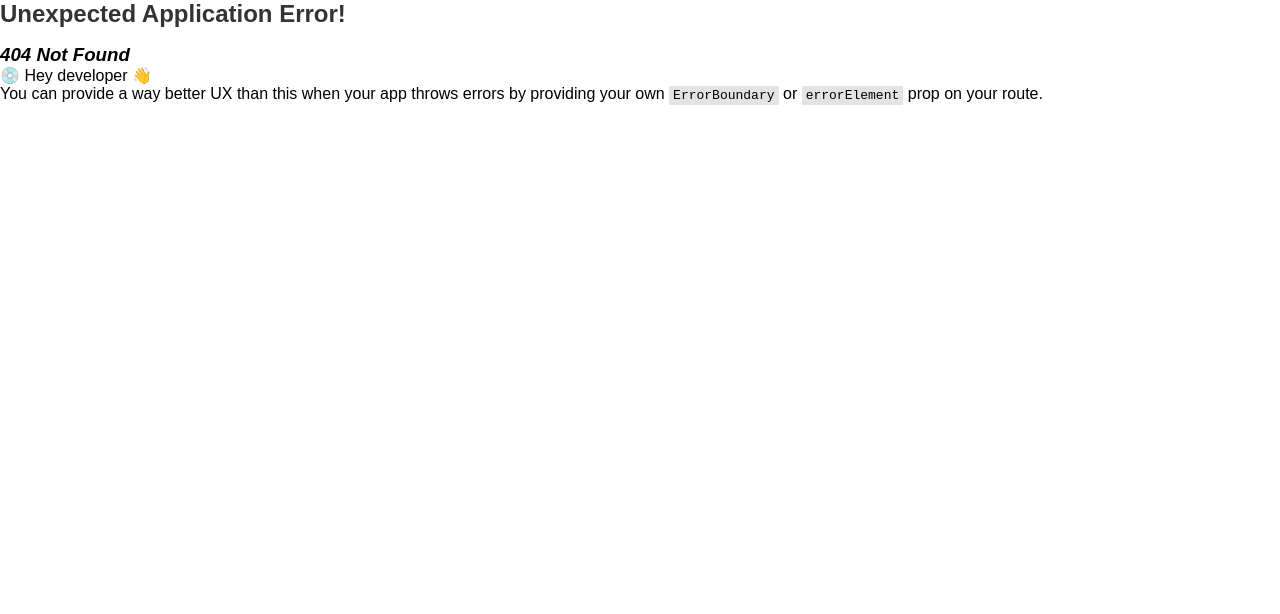
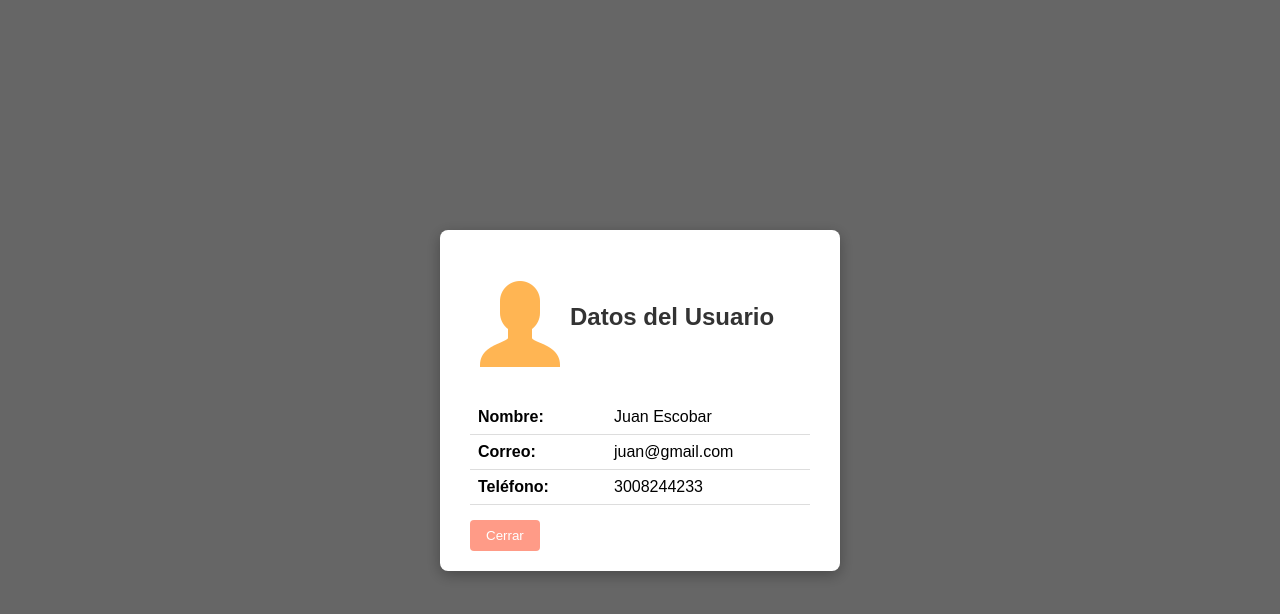
Before and after one commit to Rawcossio/app-health-food, a React (Vite) app: page /Perfil in a window 1280 px wide. Before the commit this address had no page. Shown: the top 614 px of the page. Built offline with nearby package versions, Linux system fonts and the light colour scheme.

Commit message:
se crea las rutas

```diff
--- a/src/Components/Direcciones.jsx
+++ b/src/Components/Direcciones.jsx
@@ -41,6 +41,7 @@ const Direcciones = () => {
           </div>
         </section>
         <button>Agregar nueva Dirección</button>
+
       </div>
     </section>
   );
--- a/src/Components/HeaderHome.jsx
+++ b/src/Components/HeaderHome.jsx
@@ -3,7 +3,10 @@ import direccion from '/direccion.png'
 import metodos from '/metodos.png'
 import contactenos from '/contactenos.png'
 import perfil from '/perfil.png'
+import { Link } from 'react-router-dom'
 function HeaderHome() {
+
+
 
     return(
         <section className="header">
@@ -12,11 +15,11 @@ function HeaderHome() {
             <img src="public/go.png" alt=""/>
             </div>
             <nav className='nav-header'>
-                <a href=""><img src={ordenes} alt="ordenes" /> Mis Ordenes</a>
-                <a href=""><img src={direccion} alt="" /> Dirección de envio</a>
-                <a href=""><img src={metodos} alt="" /> Metodos de pago</a>
-                <a href=""><img src={contactenos} alt="" /> Contactenos</a>
-                <a href=""><img src={perfil} alt="" /> Mi perfil</a>
+                <Link to="/Orden"><img src={ordenes} alt="ordenes" /> Mis Ordenes</Link>
+                <Link to="/direccion"><img src={direccion} alt="" /> Dirección de envio</Link>
+                <Link to="/metodopago"><img src={metodos} alt="" /> Metodos de pago</Link>
+                <Link to="https://web.whatsapp.com/"><img src={contactenos} alt="" /> Contactenos</Link>
+                <Link to="/Perfil"><img src={perfil} alt="" /> Mi perfil</Link>
             </nav>
         </section>
     )
--- /dev/null
+++ b/src/Components/Perfil.css
@@ -0,0 +1,62 @@
+/* Fondo oscuro y semitransparente que cubre toda la pantalla */
+.modal-overlay {
+  position: fixed;
+  top: 0;
+  left: 0;
+  width: 100%;
+  height: 100%;
+  background-color: rgba(0, 0, 0, 0.6); /* Negro con transparencia */
+  display: flex;
+  justify-content: center;
+  align-items: center;
+  z-index: 1000;
+}
+
+.content-logo{
+    width: 100%;
+    height: 150px;
+    display: flex;
+    align-items: center;
+}
+
+/* Caja blanca centrada con sombra */
+.modal-content {
+  background-color: white;
+  padding: 20px 30px;
+  border-radius: 8px;
+  max-width: 400px;
+  width: 90%;
+  box-shadow: 0 4px 15px rgba(0, 0, 0, 0.3);
+  position: relative;
+}
+
+/* Tabla de datos */
+.modal-content table {
+  width: 100%;
+  border-collapse: collapse;
+  margin-bottom: 15px;
+}
+
+.modal-content td {
+  padding: 8px;
+  border-bottom: 1px solid #ddd;
+}
+
+.modal-content td:first-child {
+  font-weight: bold;
+  width: 40%;
+}
+
+/* Botón de cerrar */
+.modal-content button {
+  padding: 8px 16px;
+  border: none;
+  background-color: #ff9b87; /* un morado bonito */
+  color: white;
+  cursor: pointer;
+  border-radius: 4px;
+}
+
+.modal-content button:hover {
+  background-color: #FC7054;
+}
--- /dev/null
+++ b/src/Components/Perfil.jsx
@@ -0,0 +1,37 @@
+
+import './Perfil.css'
+
+function Perfil() {
+    return (
+
+        <div className="modal-overlay">
+            <div className="modal-content">
+                <section className='content-logo'>
+                    <img src="public\avatar.png" alt="" />
+                    <h2>Datos del Usuario</h2>
+                </section>
+
+                <table>
+                    <tbody>
+                        <tr>
+                            <td>Nombre:</td>
+                            <td>Juan Escobar</td>
+                        </tr>
+                        <tr>
+                            <td>Correo:</td>
+                            <td>juan@gmail.com</td>
+                        </tr>
+                        <tr>
+                            <td>Teléfono:</td>
+                            <td>3008244233</td>
+                        </tr>
+                        {/* Añade más filas según tus datos */}
+                    </tbody>
+                </table>
+                <button>Cerrar</button>
+            </div>
+        </div>
+    );
+}
+
+export default Perfil
```
Also changed, not shown: src/routes/enrutador.jsx (+11 -0 lines), public/avatar.png (added).
